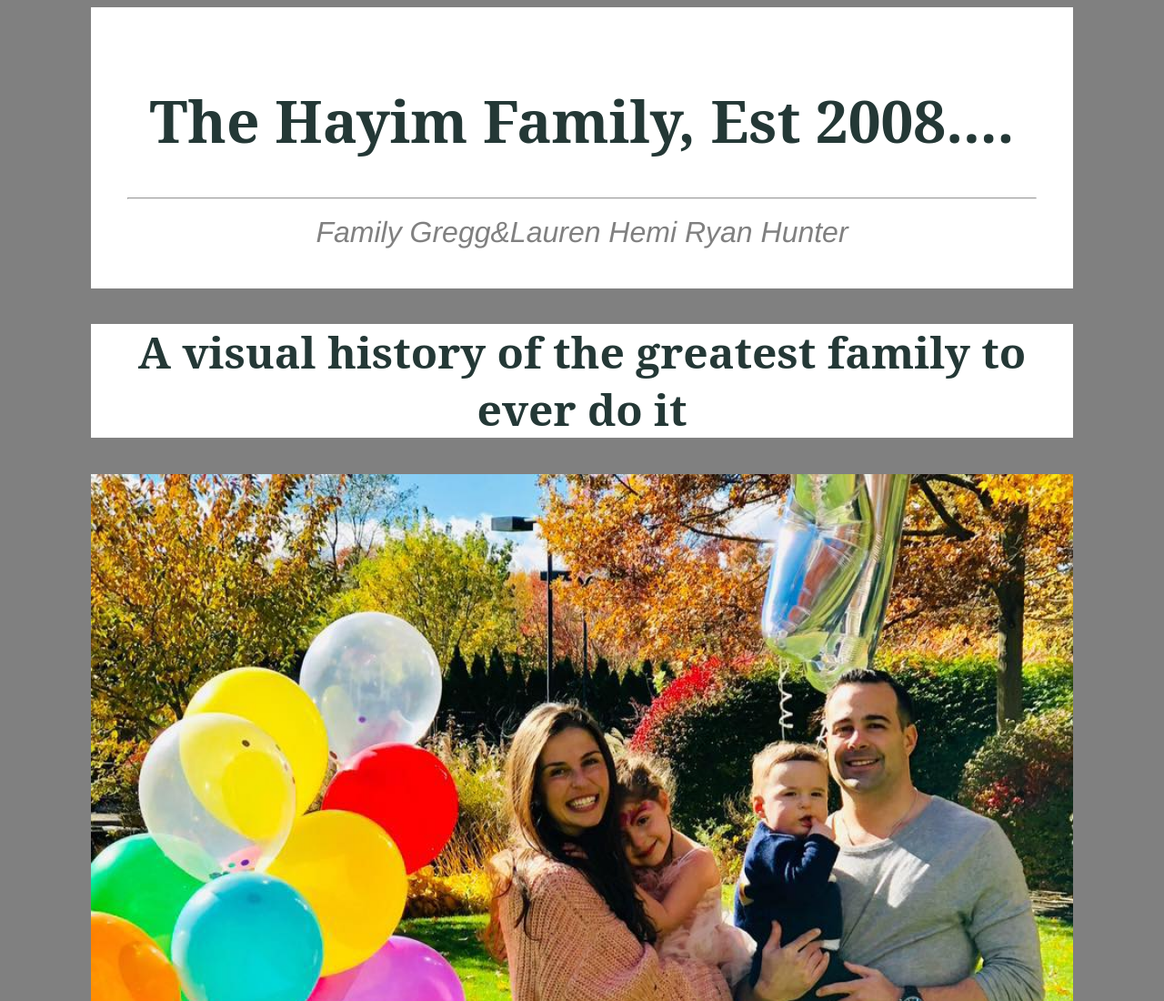
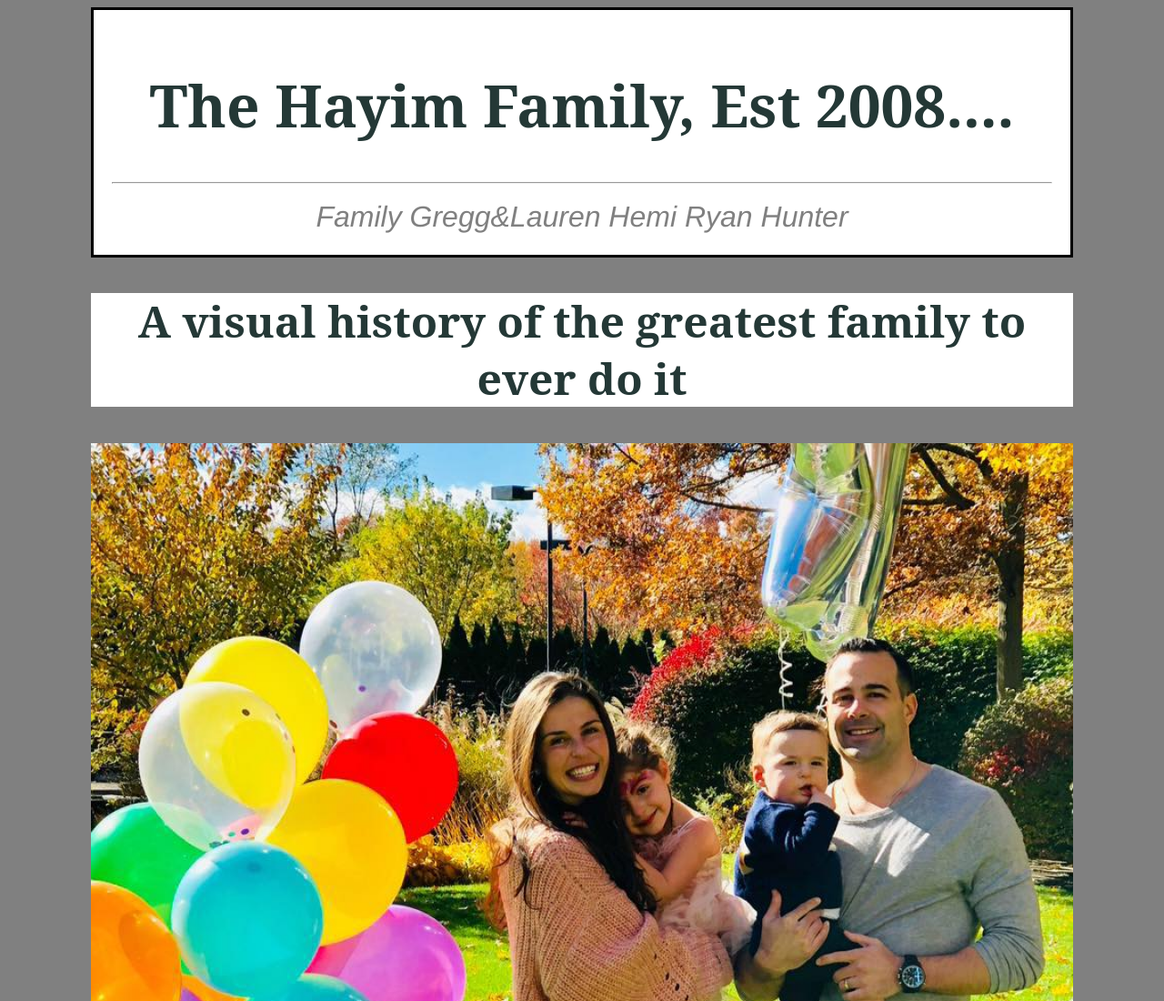
Before and after one commit to gregghayim/gregghayim.github.io, a plain HTML site: page Unit_1/index.html in a window 1280 px wide. Shown: the top 1100 px of the page at 91% size. Drawn offline with Linux system fonts and the light colour scheme.

Commit message:
Update style.css

```diff
--- a/Unit_1/css/style.css
+++ b/Unit_1/css/style.css
@@ -16,7 +16,8 @@ body {
 header {
 	background-color: white;
 	color: black;
-	padding: 40px;
+	padding: 20px;
+	border: solid 3px black;
 }
 
 #wrapper {
```
